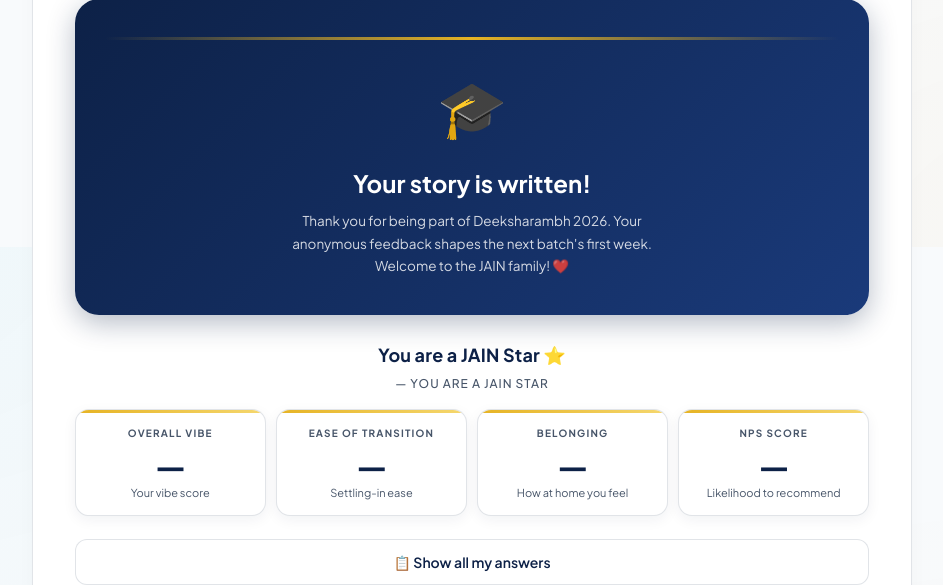
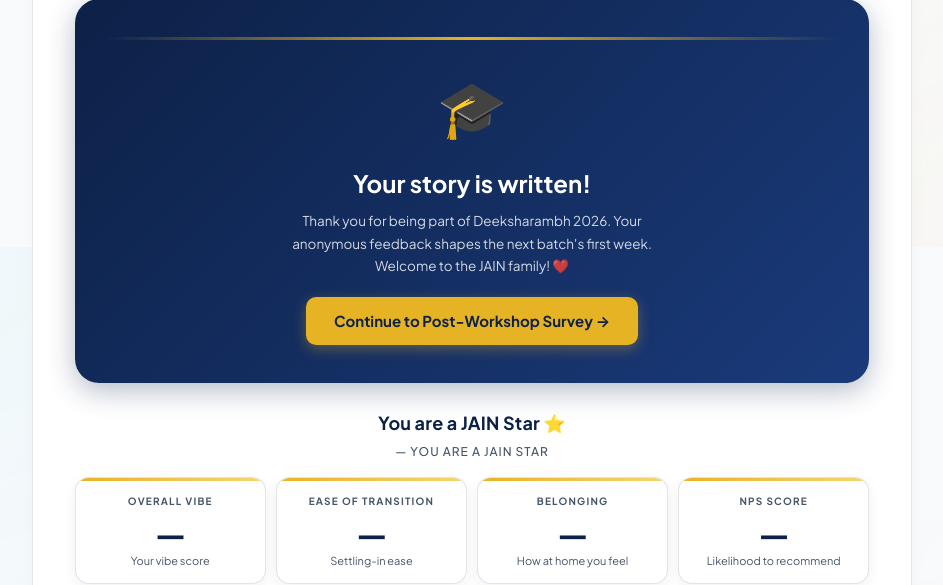
Before and after one commit to ooa-jain/HACRI-E, a Python web app: template app/templates/orientation.html in a window 1280 px wide. Shown: the part 553-1138 px from the top of the page, without its empty margins (168-1111 px from the left). Run offline with Jinja, Linux system fonts and the light colour scheme; the template is opened without the code that fills it: most values are stand-ins (such as "Sample title", 1, 10 or a date in 2020).

Commit message:
fix: seamlessly redirect to post survey upon orientation submission and add CTA button on completion screen

```diff
--- a/app/routes/orientation.py
+++ b/app/routes/orientation.py
@@ -36,7 +36,6 @@ async def orientation_get(
     pre_name = await get_pre_name(email)
     display_name = pre_name or name
     already_done = bool(user and user.get("orientation_submitted", False))
-
     saved_responses = {}
     if already_done:
         ori_doc = await get_db()["orientation_responses"].find_one({"email": email}, sort=[("submitted_at", -1)])
--- a/app/templates/orientation.html
+++ b/app/templates/orientation.html
@@ -890,6 +890,11 @@ footer{text-align:center;padding-top:1.75rem;font-size:11px;color:var(--muted);o
     <div class="ty-em">🎓</div>
     <div class="ty-t">Your story is written!</div>
     <div class="ty-s">Thank you for being part of Deeksharambh 2026. Your anonymous feedback shapes the next batch's first week. Welcome to the JAIN family! ❤️</div>
+    <div style="margin-top:20px;">
+      <a href="/survey/post" style="display:inline-block;padding:12px 28px;background:#e6b324;color:#0d2147;font-size:15px;font-weight:700;border-radius:10px;text-decoration:none;box-shadow:0 4px 14px rgba(230,179,36,0.35);">
+        Continue to Post-Workshop Survey &rarr;
+      </a>
+    </div>
   </div>
 
   <!-- ── ANSWERED RESULTS (populated by showThanks) ── -->
@@ -1158,13 +1163,10 @@ async function submitForm(){
     });
     if(res.ok){
       const j = await res.json().catch(()=>({}));
-      if(j && j.id) state.id = j.id;   // use the server-issued id
-      // Redirect to post survey after orientation submission
-      if (j && j.redirect) {
-        document.getElementById("spin").classList.remove("show");
-        window.location.href = j.redirect;
-        return;
-      }
+      if(j && j.id) state.id = j.id;
+      document.getElementById("spin").classList.remove("show");
+      window.location.href = (j && j.redirect) ? j.redirect : "/survey/post";
+      return;
     } else {
       console.error('Submit failed, HTTP', res.status);
     }
```
